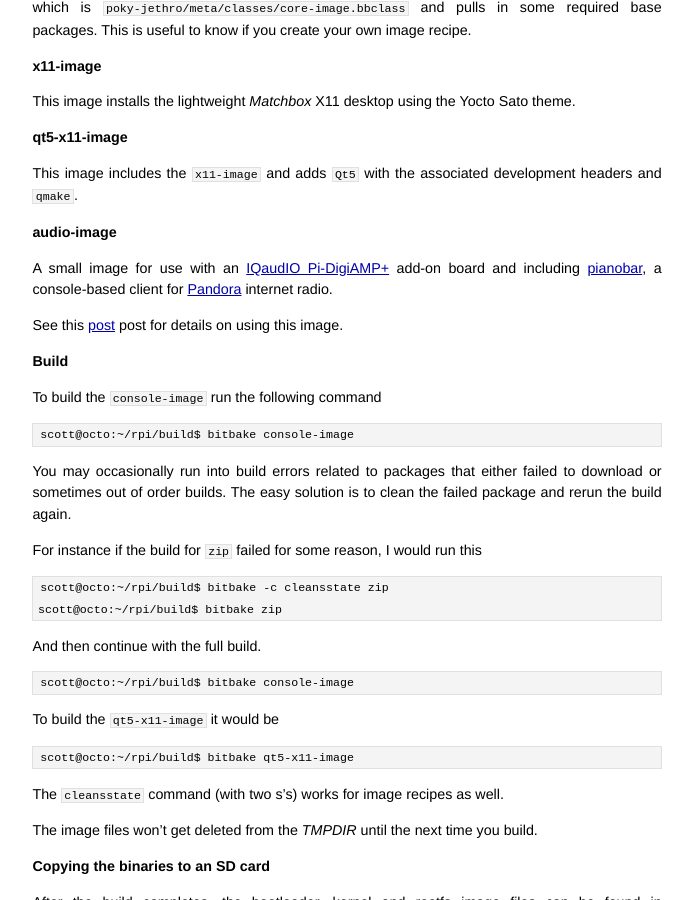
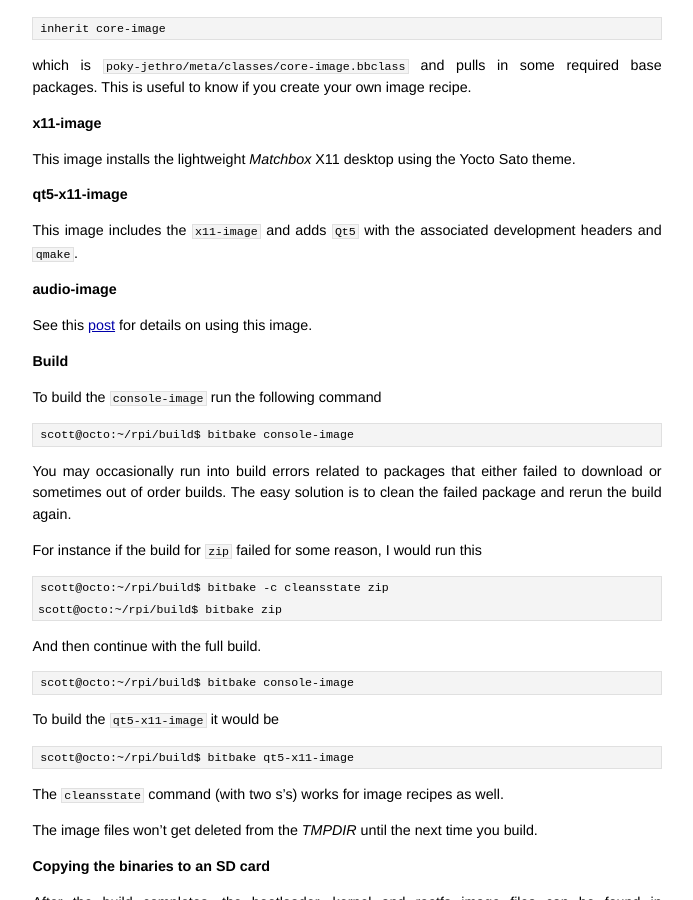
Before and after one commit to jumpnow/jumpnowtek-site, a Jekyll site: the page built from _posts/2015-12-04-Raspberry-Pi-Systems-with-Yocto.md, in a window 1280 px wide and 900 px high, scrolled down 4837 px. Shown: the whole window, without its empty margins (293-986 px from the left). Built offline with Jekyll 4.4.1, drawn with Linux system fonts in a browser that asks for light colours; some of the changed text lies outside the part shown.

Commit message:
Move audio image description

```diff
--- a/_posts/2015-12-04-Raspberry-Pi-Systems-with-Yocto.md
+++ b/_posts/2015-12-04-Raspberry-Pi-Systems-with-Yocto.md
@@ -245,9 +247,7 @@ This image includes the `x11-image` and adds `Qt5` with the associated developme
 
 #### audio-image
 
-A small image for use with an [IQaudIO Pi-DigiAMP+][digiamp-plus] add-on board and including [pianobar][pianobar], a console-based client for [Pandora][pandora] internet radio.
-
-See this [post][rpi-pandora] post for details on using this image.
+See this [post][rpi-pandora] for details on using this image.
 
 ### Build
 
```
Also changed, not shown: other parts of _posts/2015-12-04-Raspberry-Pi-Systems-with-Yocto.md (+3 -1 lines).
